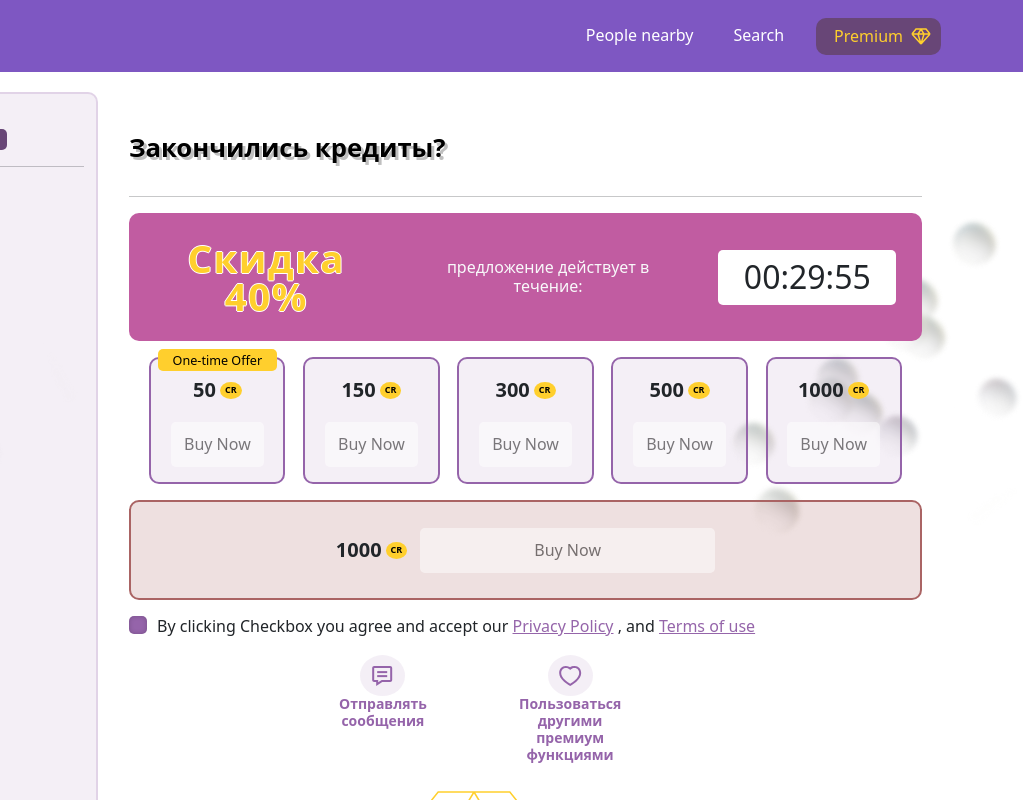
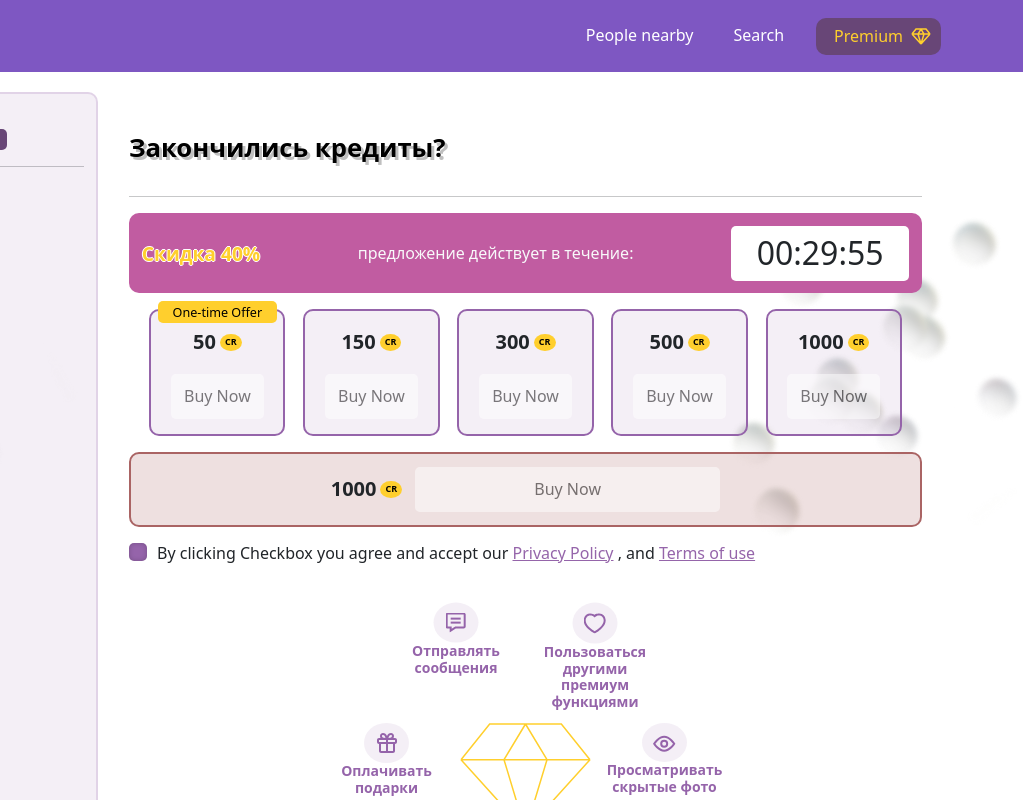
Before and after one commit to Akkio-O/landing_credit-shop, a website with bundled scripts: page src/index.html in a window 1280 px wide. Shown: the top 800 px of the page, 257-1280 px from the left. Built offline with nearby package versions, Linux system fonts and the light colour scheme.

Commit message:
change logic for circle block

```diff
--- a/src/index.html
+++ b/src/index.html
@@ -86,7 +86,7 @@
 				<main class="main col-12 col-md-9 col-lg-9">
 					<h2 class="main__title text-start">Закончились кредиты?</h2>
 					<hr>
-					<div class="main__creditsBlock text-center d-flex justify-content-center gap-5 align-items-center"
+					<div class="main__creditsBlock text-center d-flex justify-content-between gap-3 align-items-center"
 						role="alert">
 						<strong class="main__creditsBlock_discount">Скидка 40%</strong>
 						<p class="main__creditsBlock_content text-light m-0">предложение действует в течение:</p>
@@ -170,7 +170,6 @@
 					<section class="premium-features">
 						<div class="premium-features__center">
 							<img src="./assets/content/premiumFeatures/lg_diamond.svg" alt="diamond">
-						</div>
 							<div class="premium-features__contents">
 								<div class="premium-features__contents_item" style="--angle: 0deg;">
 									<div class="premium-features__contents_item-wrapper">
@@ -216,6 +215,7 @@
 										функциями</p>
 								</div>
 							</div>
+						</div>
 					</section>
 				</main>
 			</div>
--- a/src/sass/section/_content.sass
+++ b/src/sass/section/_content.sass
@@ -10,12 +10,11 @@
 	&__creditsBlock
 		border-radius: 10px
 		background: rgba(193, 92, 161, 1)
-		padding: 2vw
+		padding: 1vw
 		&_discount
-			font-size: 3vw
+			font-size: 1.5vw
 			font-weight: 700
-			line-height: 3vw
-			letter-spacing: 0.04em
+			line-height: 2vw
 			text-align: center
 			color: rgba(255, 207, 45, 1)
 			text-shadow: 1px 0 rgba(255, 255, 255, 1), 0 -1px rgba(255, 255, 255, 1), -1px 0 rgba(255, 255, 255, 1), 0 1px rgba(255, 255, 255, 1)
@@ -72,7 +71,7 @@
 				color: white
 	&__bonusOfferWrapper
 		position: relative
-		padding: 2vw
+		padding: 1vw
 		display: flex
 		justify-content: center
 		align-items: flex-end
--- a/src/sass/section/_premiumFeatures.sass
+++ b/src/sass/section/_premiumFeatures.sass
@@ -5,27 +5,26 @@ $icon-size: 25px
 
 .premium-features
 	position: relative
-	width: 300px
-	height: 300px
 	border-radius: 50%
+	margin: 160px auto
+	display: flex
+	justify-content: center
 	&__center
-		position: absolute
-		top: 60%
-		left: 115%
-		transform: translate(-50%, -50%)
-		height: 50px
+		display: grid
+		place-items: center
+		height: 100%
 	&__contents
 		position: absolute
-		top: 50px
-		bottom: 0
-		right: 0
+		left: 0
+		top: 0
+		display: flex
+		width: 100%
+		justify-content: center
 		&_item
 			position: absolute
 			text-align: center
-			top: 50%
-			left: 40%
-			height: 50px
-			transform: rotate(var(--angle)) translate(180px) rotate(calc(var(--angle) * -1))
+			width: 125px
+			transform: rotate(var(--angle)) translate(139px) rotate(calc(var(--angle) * -1))
 			transform-origin: center
 			&-wrapper
 				margin: 0 auto
```
Also changed, not shown: src/css/main.min.css. Lines whose indentation alone changed are shown as unchanged.
